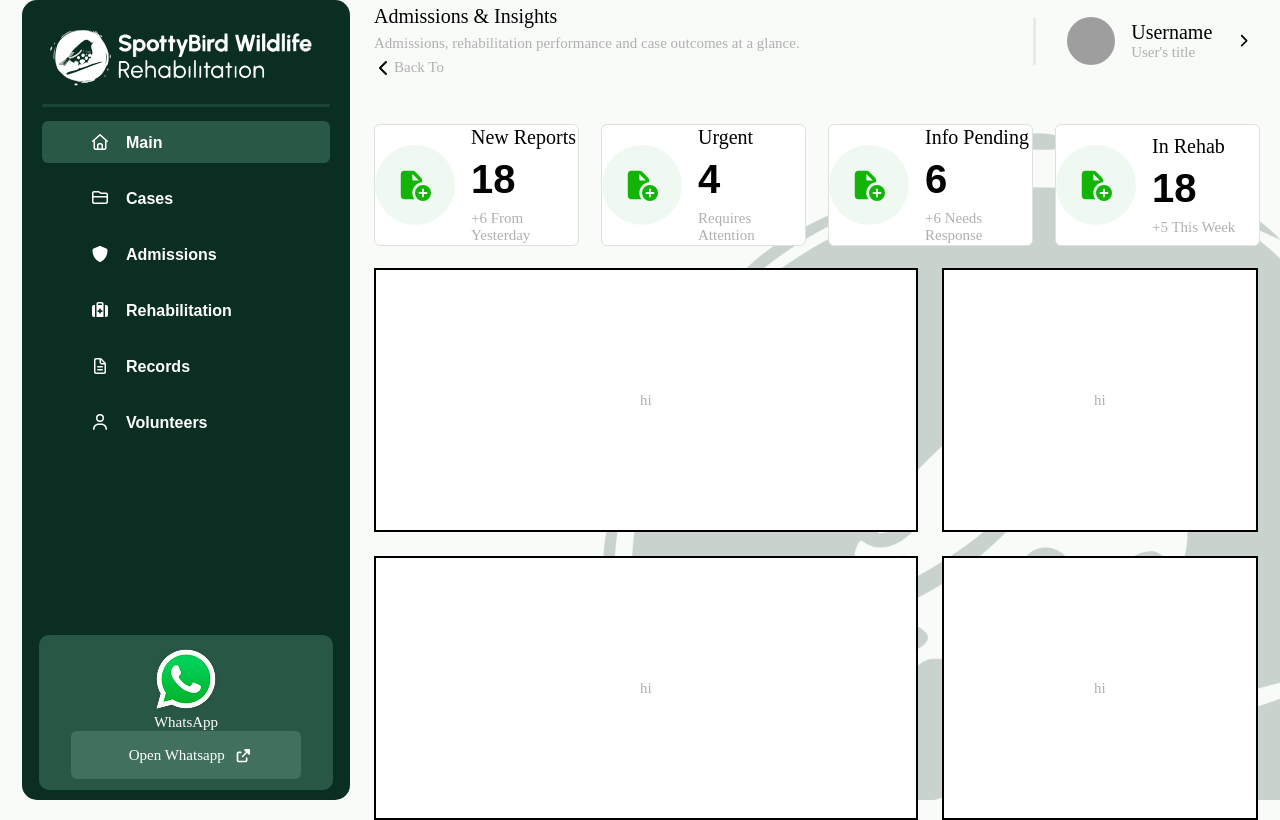
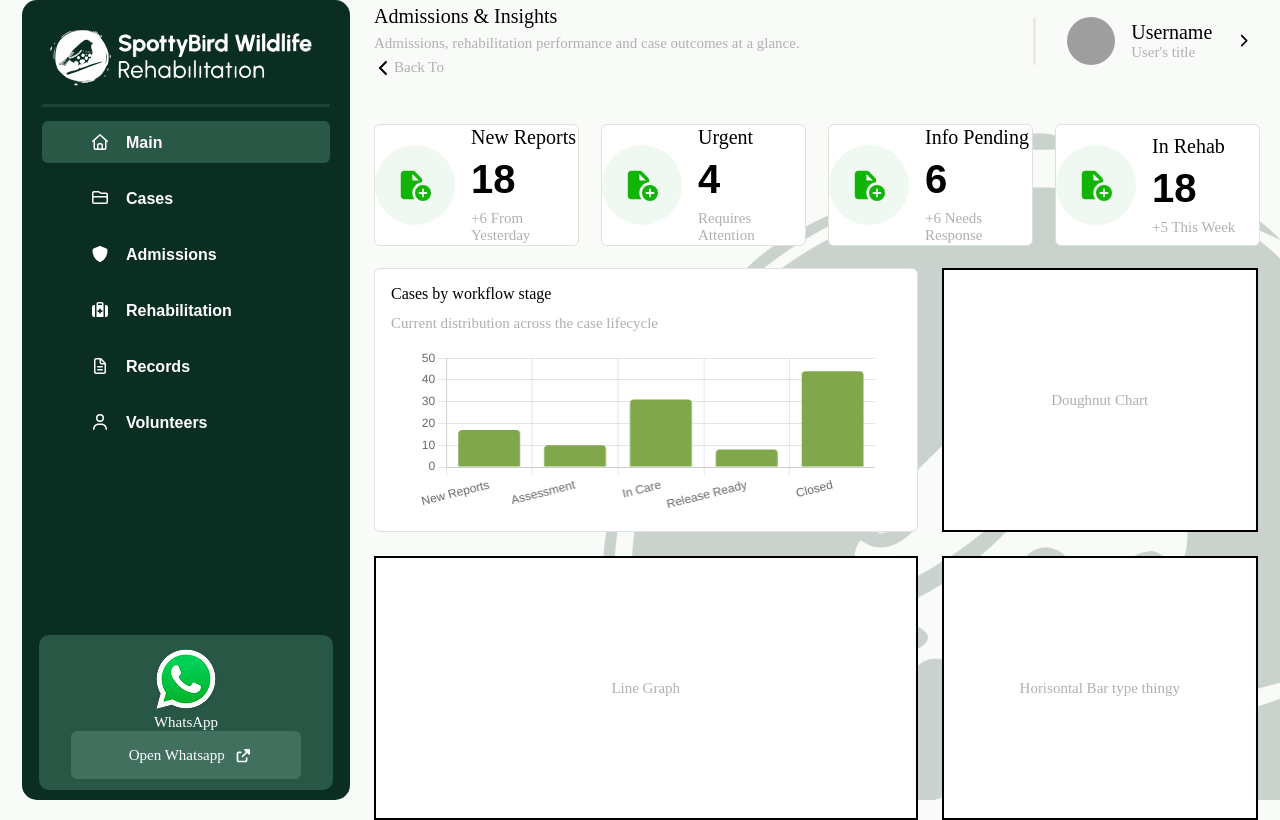
Before and after one commit to RobertvanEijk-OW-251185/DV200_Theme_4_SpottyBird, a React (Vite) app in the folder frontend/: page /main in a window 1280 px wide. Built offline with nearby package versions, Linux system fonts and the light colour scheme; grey boxes are pictures that could not be loaded.

Commit message:
Added Bar Chart
Added Bar chart to the main dash page and plotted the other graphs in the placeholder containers.

```diff
--- a/frontend/package.json
+++ b/frontend/package.json
@@ -15,6 +15,7 @@
     "@fortawesome/free-regular-svg-icons": "^7.3.1",
     "@fortawesome/free-solid-svg-icons": "^7.3.1",
     "@fortawesome/react-fontawesome": "^3.5.0",
+    "chart.js": "^4.5.1",
     "react": "^19.2.8",
     "react-dom": "^19.2.8",
     "react-router-dom": "^7.18.4"
--- /dev/null
+++ b/frontend/src/componentStyling/mdBarChartCard.css
@@ -0,0 +1,53 @@
+.overview_card {
+	display: flex;
+	justify-content: center;
+	align-items: center;
+
+	/* width: 21.75rem; */
+	width: 100%;
+	/* height: 9.1875rem; */
+	height: 100%;
+
+	gap: 1rem;
+	/* padding: 3rem 2rem; */
+
+	border-radius: 0.375rem;
+	border: 1px solid #e0e0dc;
+	background: #fff;
+}
+
+.chart_titles {
+}
+
+.bar_chart_card {
+	flex-direction: column;
+	align-items: stretch;
+	justify-content: flex-start;
+	padding: 1rem;
+	min-height: 16rem;
+	box-sizing: border-box;
+}
+
+.bar_chart_title {
+	margin: 0 0 0.75rem;
+	font-size: 1rem;
+}
+
+.bar_chart_subtitle {
+}
+
+.bar_chart_canvas {
+	display: flex;
+	justify-content: center;
+	align-items: center;
+	/* padding-left: 2rem;
+	padding-right: 2rem; */
+
+	margin-left: auto;
+	margin-right: auto;
+
+	/* position: relative; */
+	flex: 1;
+	min-height: 0;
+	width: 90%;
+}
--- /dev/null
+++ b/frontend/src/components/mdBarChartCard.jsx
@@ -0,0 +1,85 @@
+// Import css file
+import "../componentStyling/mdBarChartCard.css";
+
+// Import React Stuffies
+import { useEffect, useRef } from "react";
+
+// Import chartjs thingss
+import {
+	BarController,
+	BarElement,
+	CategoryScale,
+	Chart,
+	LinearScale,
+	Tooltip,
+} from "chart.js";
+
+Chart.register(BarController, BarElement, CategoryScale, LinearScale, Tooltip);
+
+const DEFAULT_LABELS = [
+	"New Reports",
+	"Assessment",
+	"In Care",
+	"Release Ready",
+	"Closed",
+];
+const DEFAULT_VALUES = [17, 10, 31, 8, 44];
+
+function BarChartCardModuleComponent({
+	className = "",
+	title = "",
+	subtitle = "",
+	labels = DEFAULT_LABELS,
+	values = DEFAULT_VALUES,
+}) {
+	const canvasRef = useRef(null);
+
+	useEffect(() => {
+		if (!canvasRef.current) return;
+
+		const chart = new Chart(canvasRef.current, {
+			type: "bar",
+			data: {
+				labels,
+				datasets: [
+					{
+						label: title,
+						data: values,
+						backgroundColor: "#80a74b",
+						borderRadius: 4,
+						maxBarThickness: 80,
+					},
+				],
+			},
+			options: {
+				responsive: true,
+				maintainAspectRatio: false,
+				plugins: {
+					legend: { display: false },
+				},
+				scales: {
+					y: {
+						beginAtZero: true,
+						ticks: { precision: 0 },
+					},
+				},
+			},
+		});
+
+		return () => chart.destroy();
+	}, [labels, title, values]);
+
+	return (
+		<div className={`overview_card bar_chart_card ${className}`}>
+			<div className="chart_titles">
+				<h3 className="bar_chart_title">{title}</h3>
+				<p className="bar_chart_subtitle">{subtitle}</p>
+			</div>
+			<div className="bar_chart_canvas">
+				<canvas ref={canvasRef} role="img" aria-label={`${title} bar chart`} />
+			</div>
+		</div>
+	);
+}
+
+export default BarChartCardModuleComponent;
--- a/frontend/src/pages/dashboardMain.jsx
+++ b/frontend/src/pages/dashboardMain.jsx
@@ -5,6 +5,7 @@ import "../pagesStyling/Main.css";
 // Component Import
 import PageHeaderComponent from "../components/pagesHeader";
 import OverviewCardComponent from "../components/mdOverviewCards";
+import BarChartCardModuleComponent from "../components/mdBarChartCard";
 
 // Import fontawesome icons
 import { FontAwesomeIcon } from "@fortawesome/react-fontawesome";
@@ -46,17 +47,22 @@ function MainDash() {
 					numb="18"
 					extraInfo="+5 This Week"
 				/>
-				<div className="grid_module_test5">
+				<BarChartCardModuleComponent
+					className="grid_module_test5"
+					title="Cases by workflow stage"
+					subtitle="Current distribution across the case lifecycle"
+				/>
+				{/* <div className="grid_module_test5">
 					<p>hi</p>
-				</div>
+				</div> */}
 				<div className="grid_module_test6">
-					<p>hi</p>
+					<p>Doughnut Chart</p>
 				</div>
 				<div className="grid_module_test7">
-					<p>hi</p>
+					<p>Line Graph</p>
 				</div>
 				<div className="grid_module_test8">
-					<p>hi</p>
+					<p>Horisontal Bar type thingy </p>
 				</div>
 			</div>
 		</div>
```
Also changed, not shown: 1 other file (tests, documents, lock files or other folders).
